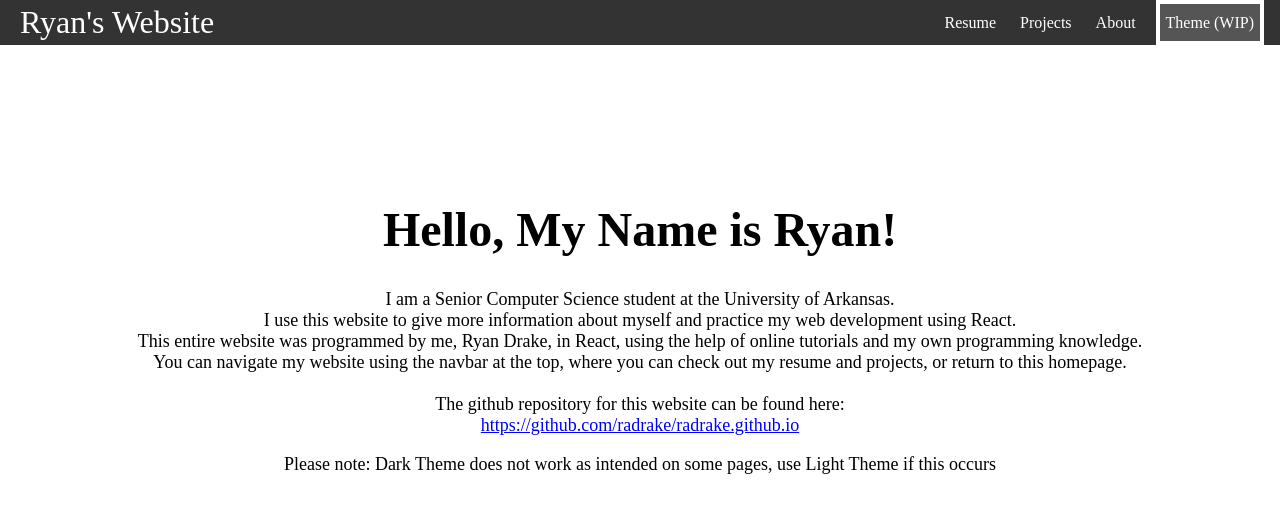
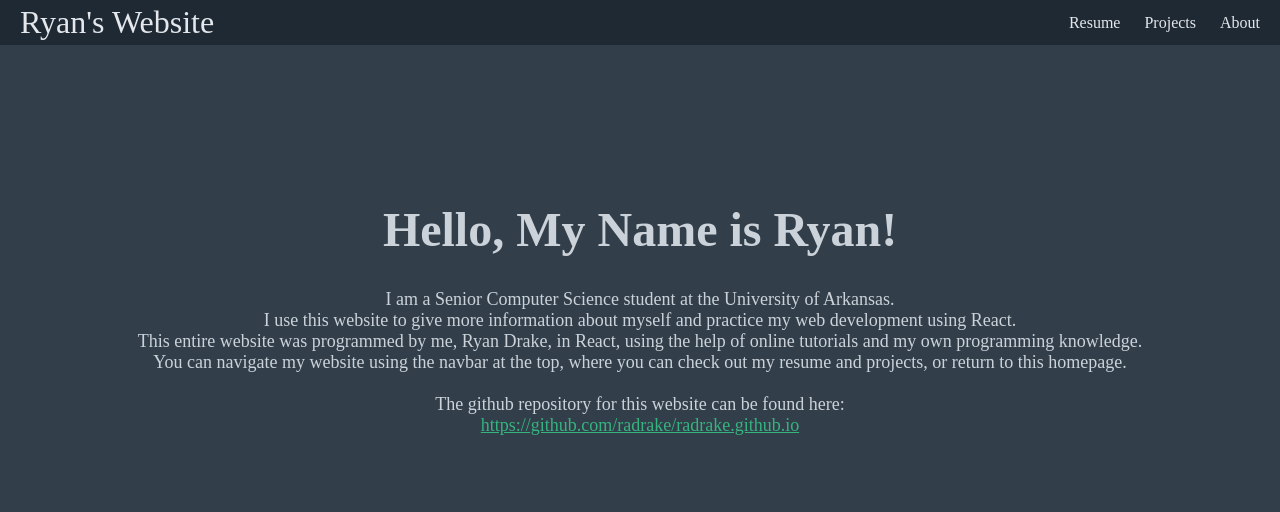
Before and after one commit to radrake/radrake.github.io, a React (Create React App) app in the folder my-app/: page / in a window 1280 px wide. Shown: the top 512 px of the page. Built offline with nearby package versions, Linux system fonts and the light colour scheme.

Commit message:
Removed theme button, dark mode only for now

```diff
--- a/my-app/src/Navbar.js
+++ b/my-app/src/Navbar.js
@@ -9,7 +9,7 @@ export default function Navbar({ toggle }) {
             <CustomLink to="/resume">Resume</CustomLink>
             <CustomLink to="/projects">Projects</CustomLink>
             <CustomLink to="/about">About</CustomLink>
-            <button className='theme-button' onClick={toggle}>Theme (WIP)</button>
+            {/* <button className='theme-button' onClick={toggle}>Theme (WIP)</button> */}
         </ul>
     </nav>
   )
--- a/my-app/src/pages/Home.js
+++ b/my-app/src/pages/Home.js
@@ -15,7 +15,7 @@ export default function Home() {
         </p>
       </body>
       <footer>
-        <p>Please note: Dark Theme does not work as intended on some pages, use Light Theme if this occurs</p>
+
       </footer>
     </>
   )
--- a/my-app/src/styles.css
+++ b/my-app/src/styles.css
@@ -2,7 +2,8 @@
     box-sizing: border-box;
 }
 
-:root {
+/* Light theme */
+/* :root {
     --background: white;
     --text-primary: black;
     --text-secondary: white;
@@ -10,9 +11,10 @@
     --accent1: #555;
     --accent2: #777;
     --link: blue;
-}
+} */
 
-[data-theme='dark'] {
+/* Dark theme */
+:root {
     --background: #323F4B;
     --text-primary: #CBD2D9;
     --text-secondary: #E4E7EB;
@@ -22,13 +24,18 @@
     --link: #36B37E;
 }
 
-.app {
+html {
+    color: var(--text-primary);
+    background-color: var(--background);
+}
+
+/* .app {
     color: var(--text-primary);
     background-color: var(--background);
     width: 100%;
     height: 100%;
     position: absolute
-}
+} */
 
 a {
     color: var(--link);
```
